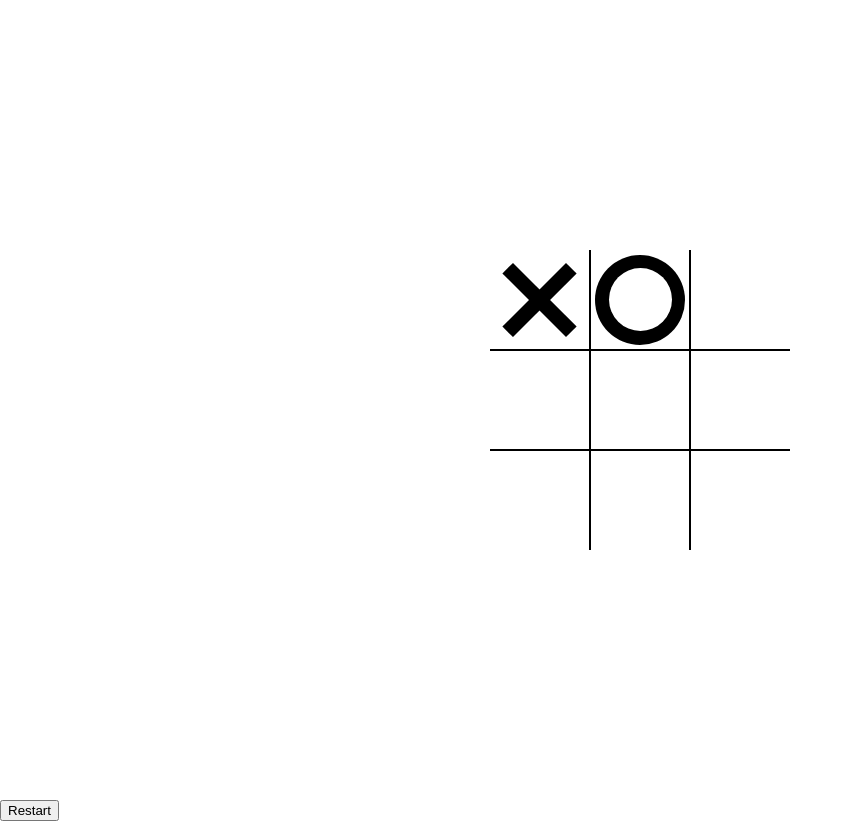
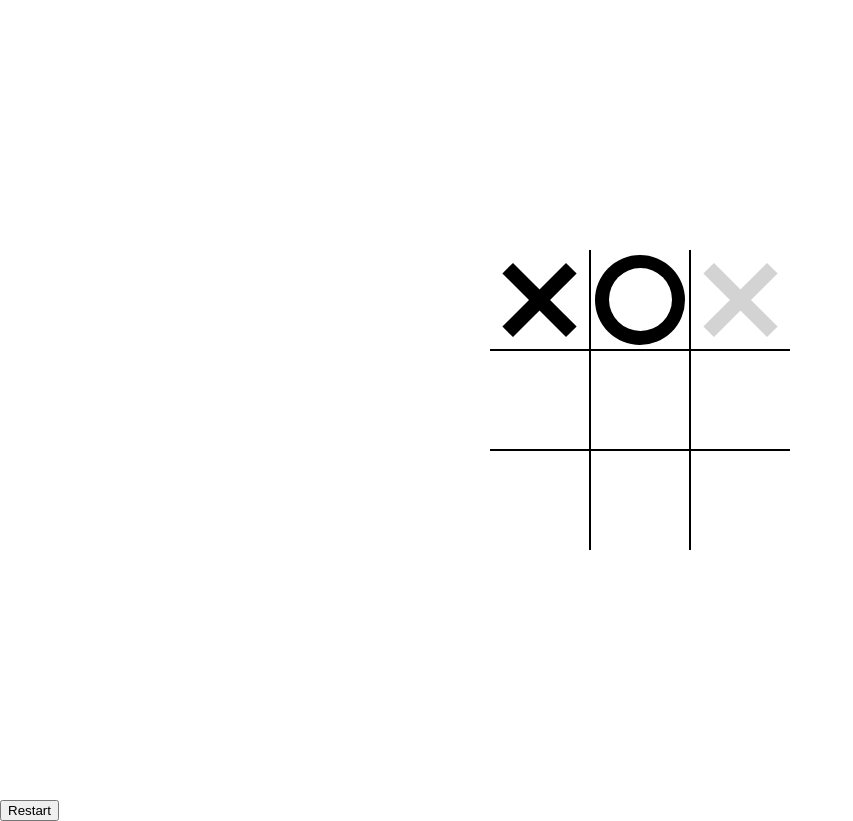
Before and after one commit to mariglendoda/Tic-Tac-Game, a plain HTML site: page index.html in a window 1280 px wide. In both pictures the pointer is over the element 740 px from the left and 300 px from the top of the page. Shown: the whole page, without its empty margins (0-853 px from the left). Drawn offline with Linux system fonts and the light colour scheme.

Commit message:
Hover box and showing X with next color

```diff
--- a/index.css
+++ b/index.css
@@ -1,3 +1,16 @@
+/*
+.cell.x::before,
+.cell.x::after,
+.board.x .cell:hover::before,
+.board.x .cell:hover::after {
+    content: "";
+    position: absolute;
+    width: calc(var(--cell-size) * .15);
+    height: var(--mark-size);
+    background-color: black;
+}
+*/
+
 *,
 *::after,
 *::before {
@@ -55,7 +68,6 @@ body {
     border-bottom: none;
 }
 
-
 .cell.x,
 .cell.circle {
     cursor: not-allowed;
@@ -63,18 +75,31 @@ body {
 
 .cell.x::before,
 .cell.x::after {
+    background-color: black;
+}
+
+.board.x .cell:not(.x):not(.circle):hover::before,
+.board.x .cell:not(.x):not(.circle):hover::after {
+    background-color: lightgrey;
+}
+
+.cell.x::before,
+.cell.x::after,
+.board.x .cell:not(.x):not(.circle):hover::before,
+.board.x .cell:not(.x):not(.circle):hover::after {
     content: "";
     position: absolute;
     width: calc(var(--cell-size) * .15);
     height: var(--mark-size);
-    background-color: black;
 }
 
-.cell.x::before {
+.cell.x::before,
+.board.x .cell:not(.x):not(.circle):hover::before {
     transform: rotate(45deg);
 }
 
-.cell.x::after {
+.cell.x::after,
+.board.x .cell:not(.x):not(.circle):hover::after {
     transform: rotate(-45deg);
 }
 
--- a/index.html
+++ b/index.html
@@ -9,7 +9,7 @@
   <link href="index.css" rel="stylesheet"/>
 </head>
 <body>
-<div class="board" id="board">
+<div class="board x" id="board">
   <div class="cell x" data-cell></div>
   <div class="cell circle" data-cell>0</div>
   <div class="cell" data-cell></div>
```
